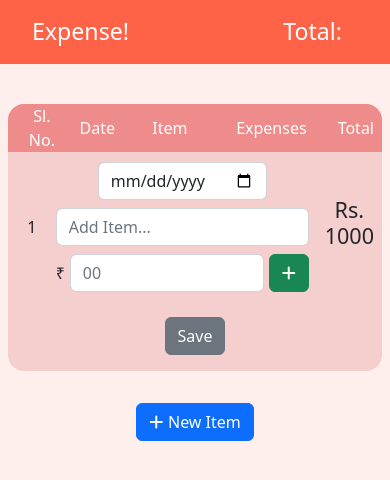
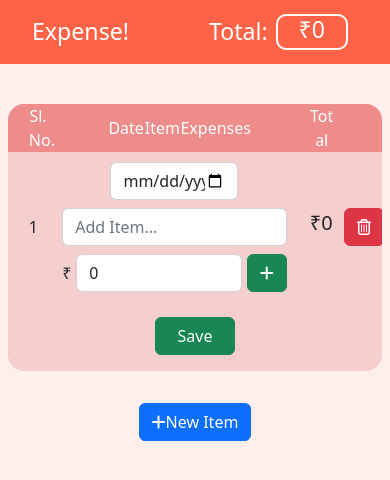
Before and after one commit to Regestrac/expense-diary, a React (Create React App) app: page / in a window 390 px wide. Both pictures are taken after a click on the button "New Item". Shown: the top 480 px of the page. Built offline with nearby package versions, Linux system fonts and the light colour scheme.

Commit message:
Fixed minor isuues

```diff
--- a/src/components/Head.css
+++ b/src/components/Head.css
@@ -6,7 +6,21 @@
     justify-content: space-between;
     background-color: tomato;
     color: white;
+    position: sticky;
+    top: 0;
 }
-.head h3{
+
+.head h3 {
     margin: 0 3rem 0 2rem;
+    display: flex;
+    align-items: center;
 }
+
+.total {
+    border: 2px solid white;
+    border-radius: 10px;
+    margin-left: .5rem;
+    height: 2.2rem;
+    width: fit-content;
+    min-width: 4.5rem;
+}
--- a/src/components/Head.tsx
+++ b/src/components/Head.tsx
@@ -1,10 +1,16 @@
 import React from 'react';
 import './Head.css';
 
-const Head = () => (
+const Head = ({ total }:{ total:number }) => (
   <div className="head">
     <h3>Expense!</h3>
-    <h3>Total:</h3>
+    <h3>
+      Total:
+      <div className="total">
+        &#8377;
+        {total}
+      </div>
+    </h3>
   </div>
 );
 
--- a/src/components/Items.tsx
+++ b/src/components/Items.tsx
@@ -1,5 +1,8 @@
-import React from 'react';
-import { Controller, useFieldArray, useForm } from 'react-hook-form';
+/* eslint-disable @typescript-eslint/no-shadow */
+import React, { useState } from 'react';
+import {
+  Controller, useFieldArray, useForm, useWatch,
+} from 'react-hook-form';
 import { Button, Form, Input } from 'reactstrap';
 import * as yup from 'yup';
 import { yupResolver } from '@hookform/resolvers/yup';
@@ -18,41 +21,60 @@ const schema = yup.object().shape({
 });
 
 function Items() {
-  // type FormValues = {
-  //   expenses: {
-  //     date: Date | string;
-  //     item: string;
-  //     expense: number;
-  //     id: string;
-  //   }[]
-  // };
+  const [total, setTotal] = useState(0);
+  //   type FormValues = {
+  //     expenses: {
+  //       date: Date | string;
+  //       item: string;
+  //       cost: number;
+  //       id: string;
+  //     }[]
+  //   };
 
-  const { control, handleSubmit, formState: { errors } } = useForm({
+  const { control, handleSubmit } = useForm({
     resolver: yupResolver(schema),
+    mode: 'onChange',
+    reValidateMode: 'onChange',
+    criteriaMode: 'all',
   });
 
-  const { fields, append } = useFieldArray({
+  const { fields, append, remove } = useFieldArray({
     control,
     name: 'expenses',
   });
 
   const appendItems = () => {
     append({
-      date: '',
+      date: new Date(),
       item: '',
-      expense: 0,
+      cost: 0,
       id: nanoid(),
     });
   };
 
+  const addCostBox = () => {
+  };
+
+  const Total = () => {
+    const formValues = useWatch({
+      name: 'expenses',
+      control,
+    });
+    const total = formValues.reduce(
+      (acc:any, current:any) => (parseInt(acc, 10) + parseInt(current.cost, 10)),
+      0,
+    );
+    setTotal(total);
+    return total;
+  };
+
   const onSubmit = (data: any) => {
     console.log(data);
-    console.log(errors);
   };
 
   return (
     <div>
-      <Head />
+      <Head total={total} />
       <div>
         <Form onSubmit={handleSubmit(onSubmit)}>
           <div className="item-list">
@@ -64,6 +86,7 @@ function Items() {
                 <div className="item4">Expenses</div>
               </div>
               <div className="item5">Total</div>
+              <div className="item6" />
             </div>
             <div>
               {fields.map((item, index) => (
@@ -71,22 +94,29 @@ function Items() {
                   <div className="item1">{index + 1}</div>
                   <div className="item-body">
                     <div className="item2">
-                      <Controller control={control} name="date" render={({ field }) => <Input type="date" {...field} />} />
+                      <Controller control={control} name={`expenses[${index}].date`} render={({ field }) => <Input type="date" {...field} />} />
                     </div>
                     <div className="item3">
-                      <Controller control={control} name="item" render={({ field }) => <Input type="text" placeholder="Add Item..." {...field} />} />
-                      {/* <small className="warn">{errors?.expenses?.[]?.item?.message}</small> */}
+                      <Controller control={control} name={`expenses[${index}].item`} render={({ field }) => <Input type="text" placeholder="Add Item..." {...field} />} />
+                      {/* <small className="warn">{errors?.expenses?.[0]?.item?.message}</small> */}
                     </div>
                     <div className="add-item item4">
                       &#8377;
-                      <Controller control={control} name="cost" render={({ field }) => <Input type="number" placeholder="00" {...field} />} />
-                      <Button color="success"><i className="fa-solid fa-plus" /></Button>
+                      {' '}
+                      <Controller control={control} name={`expenses[${index}].cost`} render={({ field }) => <Input type="number" placeholder="00" {...field} />} />
+                      <Button onClick={addCostBox} color="success"><i className="fa-solid fa-plus" /></Button>
                     </div>
                   </div>
-                  <div className="item5"><h4>Rs. 1000</h4></div>
+                  <div className="item5">
+                    <h5>
+                      &#8377;
+                      {<Total /> || 0}
+                    </h5>
+                  </div>
+                  <div className="item6"><Button onClick={() => remove(index)} color="danger"><i className="fa-regular fa-trash-can" /></Button></div>
                 </div>
               ))}
-              <Button className="sub-btn">
+              <Button color="success" className="sub-btn">
                 <Input className="sub-inp" type="submit" />
                 Save
               </Button>
--- a/src/components/items.css
+++ b/src/components/items.css
@@ -6,17 +6,17 @@
     background-color: #ee8b8b;
     padding-left: .3rem;
     color: #fff;
-    gap: 1rem;
 }
-.item-body{
+
+.item-body {
     height: 5rem;
     display: flex;
     align-items: center;
     justify-content: space-evenly;
-    gap: 1rem;
-    flex: 16;
+    width: 80%;
 }
-.item-body-heading{
+
+.item-body-heading {
     height: 3rem;
     display: flex;
     align-items: center;
@@ -24,20 +24,19 @@
     background-color: #ee8b8b;
     padding-left: .3rem;
     color: #fff;
-    gap: 1rem;
-    flex: 16;
+    width: 80%;
 }
 
 .new-items {
-    height: 5rem;
+    min-height: 5rem;
     display: flex;
     align-items: center;
     justify-content: space-evenly;
-    gap: 1rem;
     padding-right: .3rem;
+    padding-top: .5rem;
 }
 
-.item-list{
+.item-list {
     margin: 2.5rem .5rem 0 .5rem;
     border-radius: 1rem;
     background-color: #f5cece;
@@ -52,69 +51,92 @@
 }
 
 .item1 {
-    flex: 1;
+    width: 5%;
 }
 
 .item2 {
-    flex: 3;
+    width: 15%;
     max-width: 8rem;
 }
 
 .item3 {
-    flex: 6;
+    width: 30%;
 }
 
 .item4 {
-    flex: 7;
+    width: 35%;
 }
 
 .item5 {
-    flex: 2;
+    width: 8%;
+    word-wrap: break-word;
 }
-.sub-btn{
+
+.item6{
+    width: 7%;
+}
+
+
+.sub-btn {
     margin: 1rem;
+    width: 5rem;
     position: relative;
 }
-.sub-inp{
+
+.sub-inp {
     width: 100%;
     top: 0;
     right: 0;
     position: absolute;
     opacity: 0;
 }
-.new-btn{
+
+.new-btn {
     margin-top: 2rem;
 }
-.new-btn i{
-    margin-right: .3rem;
-}
 
-@media (max-width:520px){
-    .new-items{
+@media (max-width:520px) {
+    .new-items {
         height: fit-content;
         padding: .6rem 0;
     }
-    .item1{
+
+    .item1 {
         margin-right: auto;
         margin-left: 1rem;
     }
-    .item5{
+    .item2 {
+        width: 100%;
+    }
+    .item3 {
+        width: 100%;
+    }
+    .item4 {
+        width: 100%;
+    }
+    .item5 {
         margin-left: auto;
         margin-right: .5rem;
     }
-    .item-body-heading{
+
+    .item6 {
+        width: 8%;
+        margin-right: .5rem;
+        padding-right: .2rem;
+    }
+
+    .item-body-heading {
         display: flex;
-        gap: .5rem;
+        width: 40%;
     }
-    .item2 {
-        max-width: 100%;
-    }
-    .item-body{
+
+    .item-body {
         height: fit-content;
         display: flex;
         flex-direction: column;
         align-items: center;
         justify-content: space-evenly;
-        gap: .5rem;
+        gap: .5rem 0;
+        width: 60%;
     }
 }
```
Also changed, not shown: public/manifest.json.
